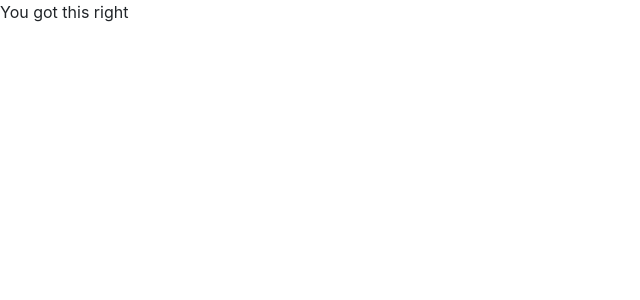
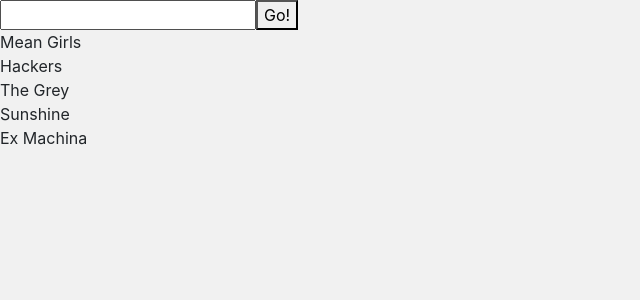
Before and after one commit to PlasmaIntec/movie-list-app, a React app: page / in a window 1280 px wide. Shown: the top 300 px of the page, without its empty margins (0-640 px from the left). Built offline with nearby package versions, Linux system fonts and the light colour scheme.

Commit message:
implemented search functionality

```diff
--- a/src/index.html
+++ b/src/index.html
@@ -2,7 +2,7 @@
 <html lang="en">
 <head>
     <meta charset="utf-8">
-    <link rel="stylesheet" href="https://maxcdn.bootstrapcdn.com/bootstrap/4.0.0-beta.2/css/bootstrap.min.css" >
+  	<link rel="stylesheet" href="style.css">
     <title>Movie List App</title>
 </head>
 <body>
--- a/src/js/components/App.jsx
+++ b/src/js/components/App.jsx
@@ -1,18 +1,59 @@
 import React from "react";
 import ReactDOM from "react-dom";
+import Movie from "./Movie.jsx";
+import Search from "./Search.jsx";
 
 class App extends React.Component {
 	constructor(props) {
 		super(props);
+		this.state = {
+			query: '',
+			movieList: [],
+			displayMovieList: []
+		};
+		this.updateQuery = this.updateQuery.bind(this);
+		this.updateDisplayMovieList = this.updateDisplayMovieList.bind(this);
 	}
-
+	componentDidMount() {
+		this.setState({
+			movieList: this.props.movieList,
+			displayMovieList: this.props.movieList
+		});
+	}
+	updateQuery(event) {
+		this.setState({ query: event.target.value });
+	}
+	updateDisplayMovieList() {
+		var newList = this.state.movieList.filter((movie) => {
+			return movie.title.toLowerCase().indexOf(this.state.query.toLowerCase()) !== -1;
+		});
+		this.setState({ displayMovieList: newList });
+	}
 	render() {
 		return (
 			<div>
-				You got this right
+				<Search
+					updateQuery={this.updateQuery}
+					updateDisplayMovieList={this.updateDisplayMovieList}
+				/>
+				{
+					this.state.displayMovieList.length === 0 ?
+					<div>No Entries Found</div> :
+					this.state.displayMovieList.map(movie =>
+						<Movie title={movie.title} />
+					)
+				}
 			</div>
 		);
 	}
 }
 
-ReactDOM.render(<App />, document.getElementById("app"));
+var movies = [
+  {title: 'Mean Girls'},
+  {title: 'Hackers'},
+  {title: 'The Grey'},
+  {title: 'Sunshine'},
+  {title: 'Ex Machina'},
+];
+
+ReactDOM.render(<App movieList={movies} />, document.getElementById("app"));
--- /dev/null
+++ b/src/js/components/Movie.jsx
@@ -0,0 +1,10 @@
+import React from "react";
+import ReactDOM from "react-dom";
+
+var Movie = (props) => (
+	<div>
+		{props.title}
+	</div>
+);
+
+export default Movie;
--- /dev/null
+++ b/src/js/components/Search.jsx
@@ -0,0 +1,13 @@
+import React from "react";
+import ReactDOM from "react-dom";
+
+var Search = (props) => (
+	<div className="search-bar">
+		<input className="search-field" onChange={props.updateQuery} type="text" />
+		<button className="search-button" onClick={props.updateDisplayMovieList}>
+			Go!
+		</button>
+	</div>
+);
+
+export default Search;
--- /dev/null
+++ b/style.css
@@ -0,0 +1,21 @@
+@import url("https://maxcdn.bootstrapcdn.com/bootstrap/4.0.0-beta.2/css/bootstrap.min.css");
+
+body {
+  background: #f1f1f1;
+}
+
+h5 {
+  border: 2px solid red;
+  text-align: center;
+  padding: 10px;
+}
+
+@media (max-width: 767px) {
+  .video-list {
+    margin-left: 20px;
+  }
+
+  .video-player {
+    margin-right: 20px;
+  }
+}
```
